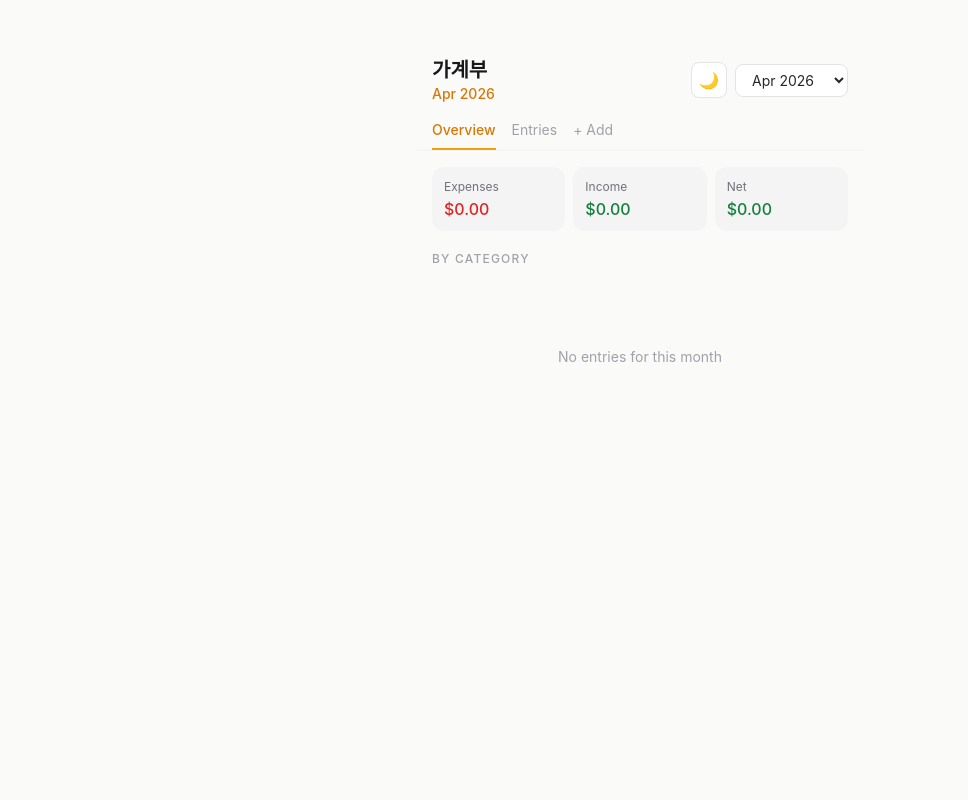
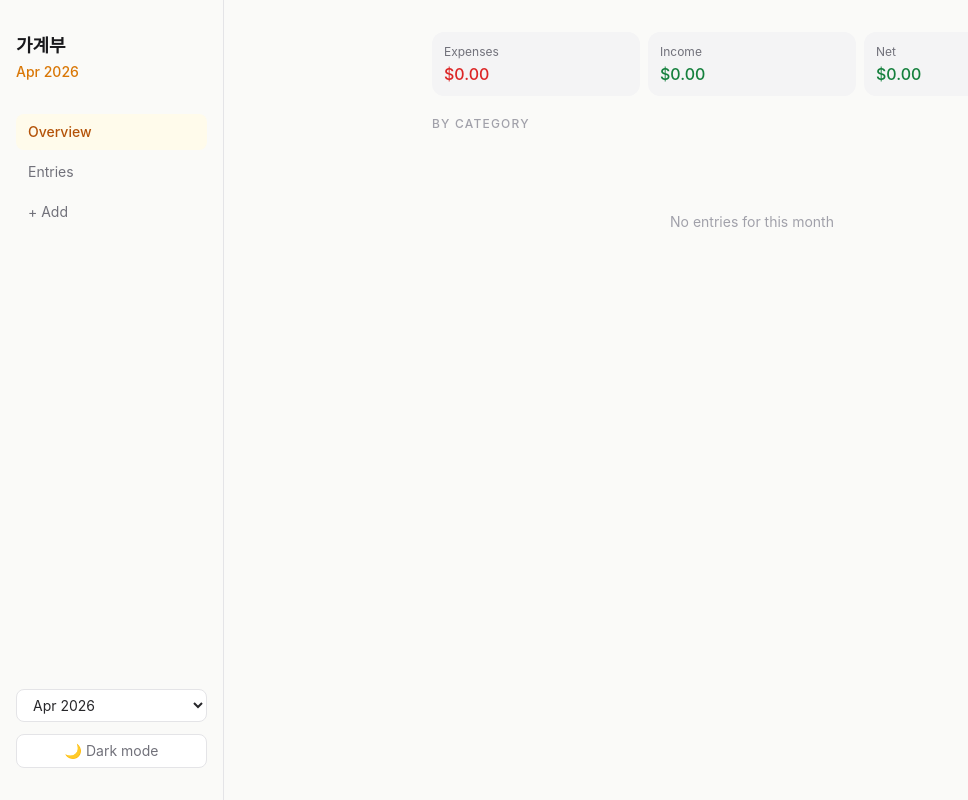
Before and after one commit to suheum-heo/moneymap, a Next.js app: page / in a window 1280 px wide. Shown: the whole page, without its empty margins (0-968 px from the left). Built offline with nearby package versions, Linux system fonts and the light colour scheme.

Commit message:
feat: responsive desktop layout with sidebar

```diff
--- a/src/app/page.tsx
+++ b/src/app/page.tsx
@@ -31,7 +31,6 @@ export default function Home() {
   const [month, setMonth] = useState(new Date().toISOString().slice(0, 7))
   const [dark, setDark] = useState<boolean | null>(null)
 
-  // Init from system preference, then let user override
   useEffect(() => {
     const saved = localStorage.getItem('theme')
     if (saved) {
@@ -54,19 +53,74 @@ export default function Home() {
     <div className="flex items-center justify-center min-h-screen text-zinc-400 text-sm">Loading…</div>
   )
 
+  const tabs = [
+    { id: 'overview' as Tab, label: 'Overview' },
+    { id: 'entries' as Tab, label: 'Entries' },
+    { id: 'add' as Tab, label: '+ Add' },
+  ]
+
   return (
-    <div className="max-w-md mx-auto min-h-dvh flex flex-col bg-[#fafaf8] dark:bg-[#0f0f0d]">
-      {/* Header */}
+    <div className="min-h-screen bg-[#fafaf8] dark:bg-[#0f0f0d]">
+      {/* Desktop layout */}
+      <div className="hidden md:flex h-screen">
+        {/* Sidebar */}
+        <div className="w-56 flex-shrink-0 border-r border-zinc-200 dark:border-zinc-800 flex flex-col px-4 py-8">
+          <div className="mb-8">
+            <h1 className="text-lg font-semibold text-zinc-900 dark:text-zinc-50">가계부</h1>
+            <p className="text-sm text-amber-600 dark:text-amber-400 font-medium mt-0.5">{monthLabel}</p>
+          </div>
+
+          {/* Sidebar nav */}
+          <nav className="flex flex-col gap-1 flex-1">
+            {tabs.map(t => (
+              <button key={t.id} onClick={() => setTab(t.id)}
+                className={`text-left px-3 py-2 rounded-lg text-sm transition-colors ${tab === t.id
+                  ? 'bg-amber-50 dark:bg-amber-950/40 text-amber-700 dark:text-amber-400 font-medium'
+                  : 'text-zinc-500 hover:text-zinc-800 dark:hover:text-zinc-200 hover:bg-zinc-100 dark:hover:bg-zinc-800'}`}>
+                {t.label}
+              </button>
+            ))}
+          </nav>
+
+          {/* Bottom controls */}
+          <div className="flex flex-col gap-3">
+            <select
+              value={month}
+              onChange={e => setMonth(e.target.value)}
+              className="text-sm px-3 py-1.5 rounded-lg border border-zinc-200 dark:border-zinc-700 bg-white dark:bg-zinc-800 text-zinc-800 dark:text-zinc-200 w-full"
+            >
+              {MONTHS.map(m => <option key={m.value} value={m.value}>{m.label}</option>)}
+            </select>
+            <button
+              onClick={() => setDark(d => !d)}
+              className="w-full flex items-center justify-center gap-2 px-3 py-1.5 rounded-lg border border-zinc-200 dark:border-zinc-700 bg-white dark:bg-zinc-800 text-zinc-500 dark:text-zinc-400 text-sm"
+            >
+              {dark ? '☀️ Light mode' : '🌙 Dark mode'}
+            </button>
+          </div>
+        </div>
+
+        {/* Main content */}
+        <div className="flex-1 overflow-y-auto">
+          <div className="max-w-2xl mx-auto py-8">
+            {tab === 'overview' && <Overview entries={entries} month={month} />}
+            {tab === 'entries' && <Entries entries={entries} month={month} onDelete={deleteEntry} />}
+            {tab === 'add' && <AddEntry onAdd={addEntry} onDone={() => setTab('entries')} />}
+          </div>
+        </div>
+      </div>
+
+      {/* Mobile layout */}
+      <div className="md:hidden max-w-md mx-auto min-h-dvh flex flex-col">
         <div className="px-4 pt-14 pb-4 flex items-center justify-between">
           <div>
             <h1 className="text-xl font-semibold text-zinc-900 dark:text-zinc-50">가계부</h1>
             <p className="text-sm text-amber-600 dark:text-amber-400 font-medium">{monthLabel}</p>
           </div>
           <div className="flex items-center gap-2">
-          {/* Dark mode toggle */}
             <button
               onClick={() => setDark(d => !d)}
-            className="w-9 h-9 flex items-center justify-center rounded-lg border border-zinc-200 dark:border-zinc-700 bg-white dark:bg-zinc-800 text-zinc-500 dark:text-zinc-400 text-base"
+              className="w-9 h-9 flex items-center justify-center rounded-lg border border-zinc-200 dark:border-zinc-700 bg-white dark:bg-zinc-800 text-base"
             >
               {dark ? '☀️' : '🌙'}
             </button>
@@ -80,13 +134,8 @@ export default function Home() {
           </div>
         </div>
 
-      {/* Tabs */}
         <div className="flex border-b border-zinc-100 dark:border-zinc-800 px-4 mb-4">
-        {([
-          { id: 'overview', label: 'Overview' },
-          { id: 'entries', label: 'Entries' },
-          { id: 'add', label: '+ Add' },
-        ] as { id: Tab; label: string }[]).map(t => (
+          {tabs.map(t => (
             <button key={t.id} onClick={() => setTab(t.id)}
               className={`mr-4 pb-2 text-sm border-b-2 transition-colors ${tab === t.id
                 ? 'border-amber-500 text-amber-600 dark:text-amber-400 font-medium'
@@ -96,12 +145,12 @@ export default function Home() {
           ))}
         </div>
 
-      {/* Tab content */}
         <div className="flex-1 overflow-y-auto">
           {tab === 'overview' && <Overview entries={entries} month={month} />}
           {tab === 'entries' && <Entries entries={entries} month={month} onDelete={deleteEntry} />}
           {tab === 'add' && <AddEntry onAdd={addEntry} onDone={() => setTab('entries')} />}
         </div>
       </div>
+    </div>
   )
 }
```
Lines whose indentation alone changed are shown as unchanged.
